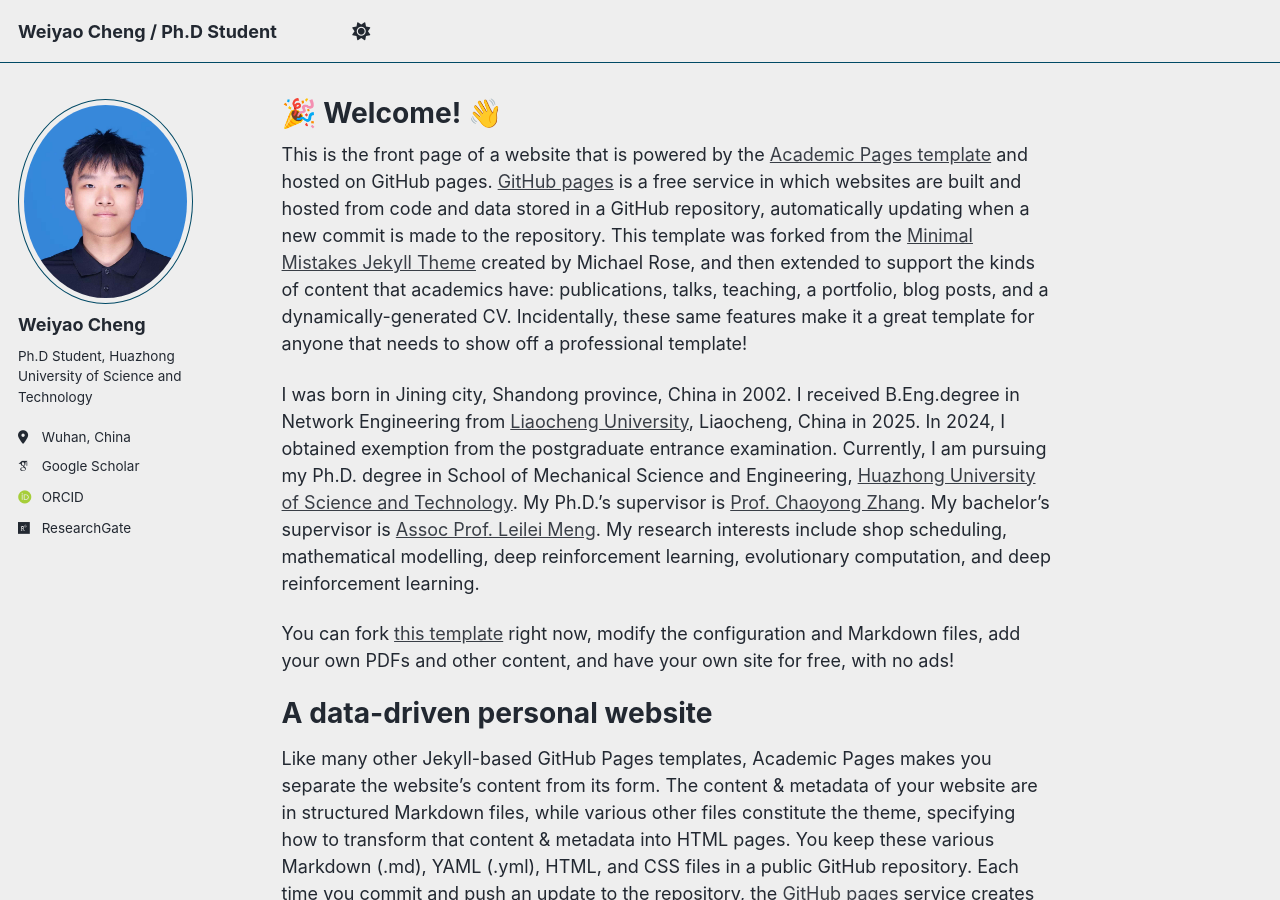
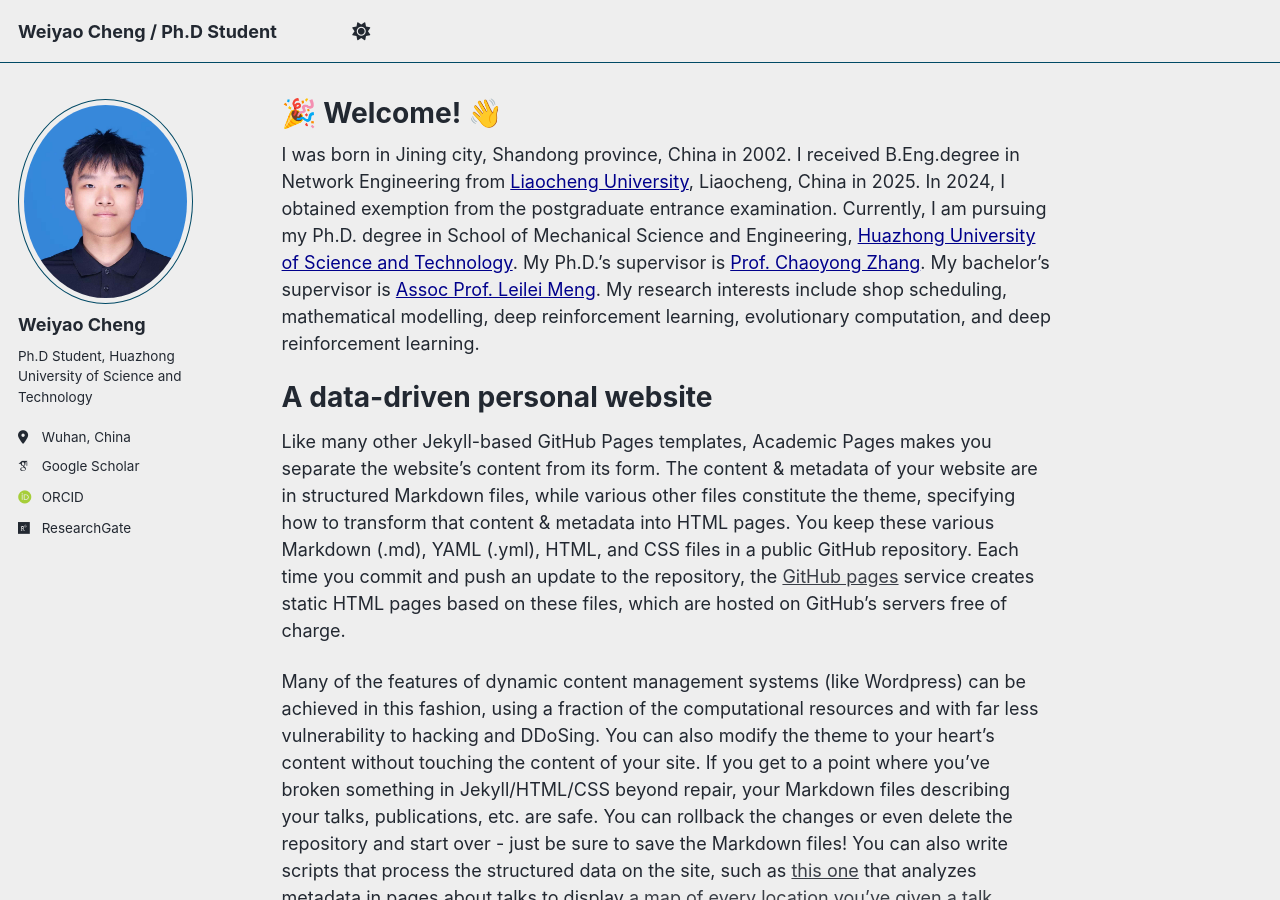
Before and after one commit to cwylcu080903/cwylcu080903.github.io, a Jekyll site: the page built from _pages/about.md, in a window 1280 px wide and 900 px high. Built offline with Jekyll 4.4.1, drawn with Linux system fonts in a browser that asks for light colours; some web fonts are replaced; a script bundle is joined from its source files by our own code; library files that are not in the unit come from our copies.

Commit message:
Update about.md

```diff
--- a/_pages/about.md
+++ b/_pages/about.md
@@ -6,14 +6,8 @@ redirect_from:
   - /about/
   - /about.html
 ---
-
-This is the front page of a website that is powered by the [Academic Pages template](https://github.com/academicpages/academicpages.github.io) and hosted on GitHub pages. [GitHub pages](https://pages.github.com) is a free service in which websites are built and hosted from code and data stored in a GitHub repository, automatically updating when a new commit is made to the repository. This template was forked from the [Minimal Mistakes Jekyll Theme](https://mmistakes.github.io/minimal-mistakes/) created by Michael Rose, and then extended to support the kinds of content that academics have: publications, talks, teaching, a portfolio, blog posts, and a dynamically-generated CV. Incidentally, these same features make it a great template for anyone that needs to show off a professional template!
-
-I was born in Jining city, Shandong province, China in 2002. I received B.Eng.degree in Network Engineering from [Liaocheng University](https://www.lcu.edu.cn/), Liaocheng, China in 2025. In 2024, I obtained exemption from the postgraduate entrance examination. Currently, I am pursuing my Ph.D. degree in School of Mechanical Science and Engineering, [Huazhong University of Science and Technology](https://www.hust.edu.cn/).  My Ph.D.’s supervisor is [Prof. Chaoyong Zhang](https://mse.hust.edu.cn/info/1143/1376.htm). My bachelor’s supervisor is [Assoc Prof. Leilei Meng](https://cs.lcu.edu.cn/xygk/szdw/431879.htm).
+I was born in Jining city, Shandong province, China in 2002. I received B.Eng.degree in Network Engineering from <a href="https://www.lcu.edu.cn/" style="color: #00008B;">Liaocheng University</a>, Liaocheng, China in 2025. In 2024, I obtained exemption from the postgraduate entrance examination. Currently, I am pursuing my Ph.D. degree in School of Mechanical Science and Engineering, <a href="https://www.hust.edu.cn/" style="color: #00008B;">Huazhong University of Science and Technology</a>.  My Ph.D.'s supervisor is <a href="https://mse.hust.edu.cn/info/1143/1376.htm" style="color: #00008B;">Prof. Chaoyong Zhang</a>. My bachelor's supervisor is <a href="https://cs.lcu.edu.cn/xygk/szdw/431879.htm" style="color: #00008B;">Assoc Prof. Leilei Meng</a>.
 My research interests include shop scheduling, mathematical modelling, deep reinforcement learning, evolutionary computation, and deep reinforcement learning.
-
-
- You can fork [this template](https://github.com/academicpages/academicpages.github.io) right now, modify the configuration and Markdown files, add your own PDFs and other content, and have your own site for free, with no ads!
 
 A data-driven personal website
 ======
```
